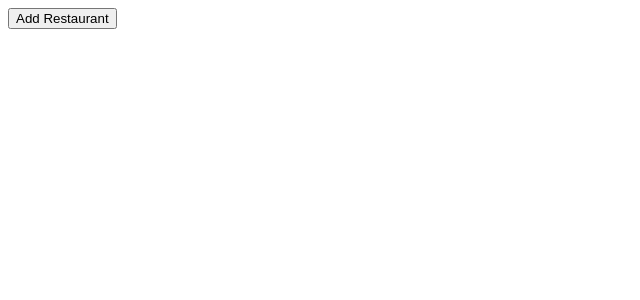
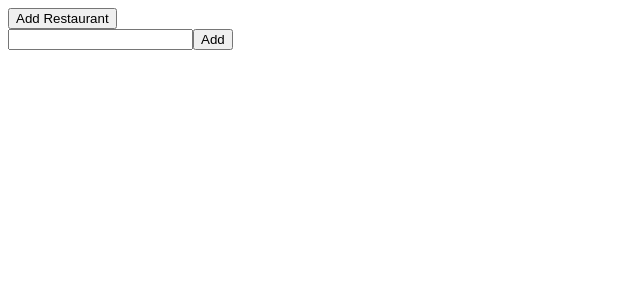
Before and after one commit to andersonRocha091/Favorite-Places-Dishes, a React (Vite) app: page / in a window 1280 px wide. Shown: the top 300 px of the page, without its empty margins (0-640 px from the left). Built offline with nearby package versions, Linux system fonts and the light colour scheme.

Commit message:
Finished instatiating components needed for e2e test

```diff
--- /dev/null
+++ b/src/RestaurantForm.js
@@ -0,0 +1,12 @@
+import React from 'react';
+
+const RestaurantForm = () => {
+  return (
+    <div>
+      <input type="text" data-test="newRestaurantName" />
+      <button data-test="saveNewRestaurantButton">Add</button>
+    </div>
+  );
+};
+
+export default RestaurantForm;
--- a/src/RestaurantList.js
+++ b/src/RestaurantList.js
@@ -1,9 +1,12 @@
 import React from 'react';
+
+import RestaurantForm from "./RestaurantForm";
 
 const RestaurantList = () => {
   return (
     <div>
       <button data-test="addRestaurantButton">Add Restaurant</button>
+      <RestaurantForm />
     </div>
   );
 };
```
Also changed, not shown: 1 other file (tests, documents, lock files or other folders).
